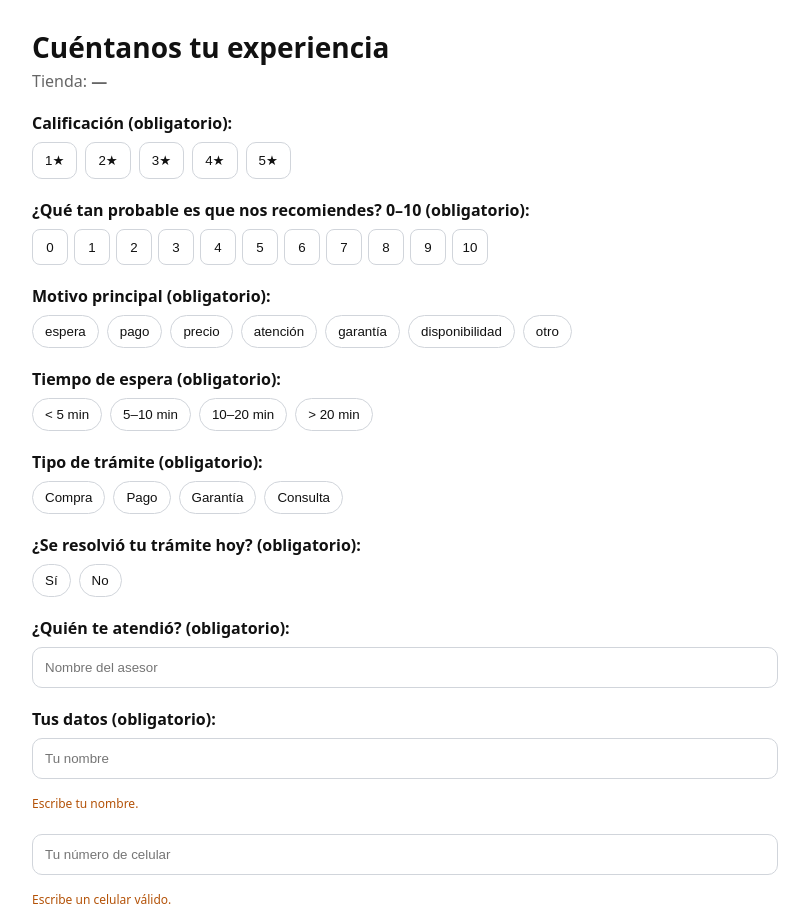
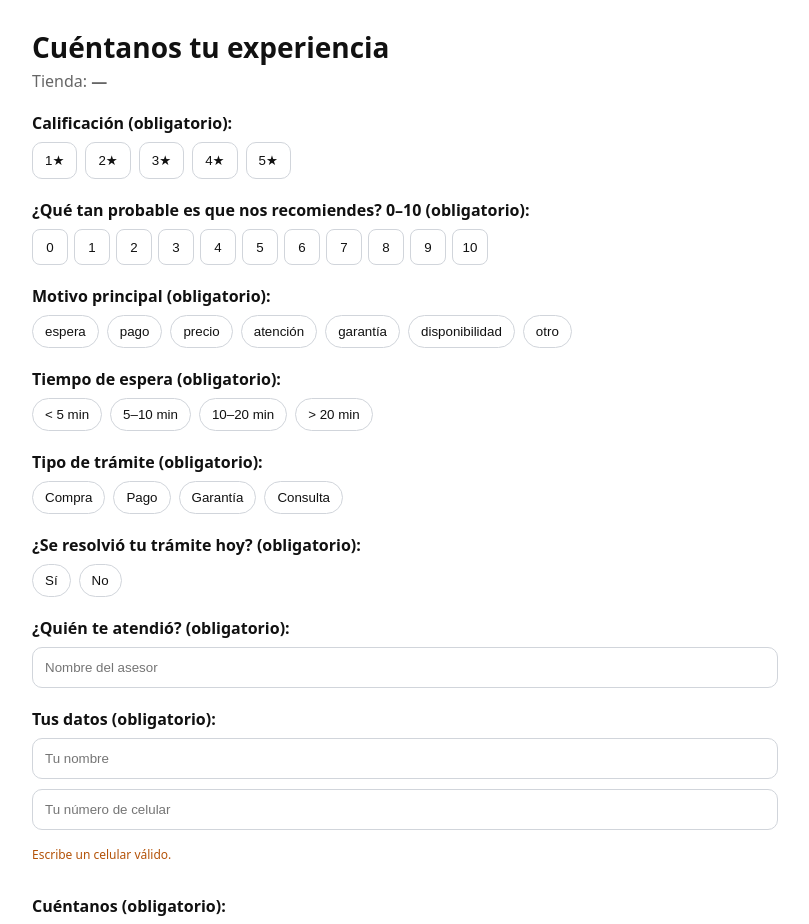
Before and after one commit to danieleconomist99/payjoy-reviews, a Next.js app: page /feedback in a window 1280 px wide. Shown: the top 924 px of the page, without its empty margins (248-1057 px from the left). Built offline with nearby package versions, Linux system fonts and the light colour scheme.

Commit message:
Update FeedbackClient.jsx

```diff
--- a/app/feedback/FeedbackClient.jsx
+++ b/app/feedback/FeedbackClient.jsx
@@ -245,7 +245,6 @@ export default function FeedbackClient() {
             autoComplete="name"
             style={{ width:'100%', padding:12, borderRadius:10, border:'1px solid #d1d5db' }}
           />
-          {!nameOk() && <p style={{color:'#b45309',fontSize:12,marginTop:6}}>Escribe tu nombre.</p>}
 
           <input
             ref={phoneRef}
```
